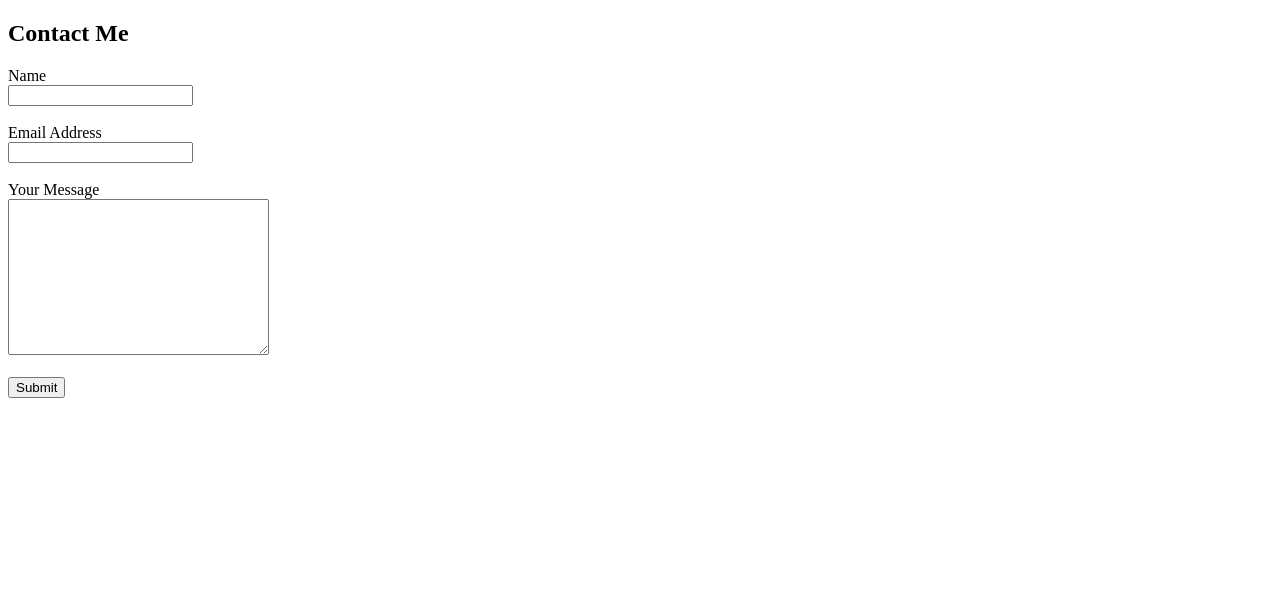
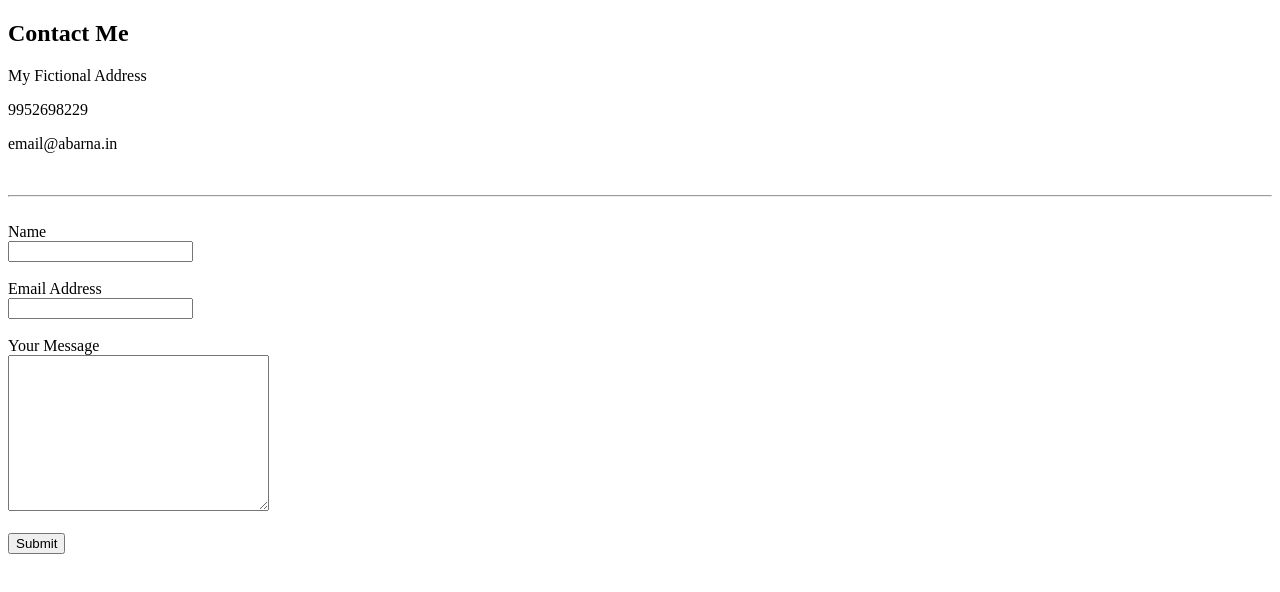
Before and after one commit to abarnavelusamy/cv, a plain HTML site: page contact.html in a window 1280 px wide. Drawn offline with Linux system fonts and the light colour scheme.

Commit message:
adding html

```diff
--- a/contact.html
+++ b/contact.html
@@ -7,6 +7,15 @@
 </head>
 <body>
 	<h2>Contact Me</h2>
+
+	<p>My Fictional Address</p>
+
+	<p>9952698229</p>
+
+	<p>email@abarna.in</p>
+	<br>
+	<hr>
+	<br>
 	<form action="mailto:abarnavelusamy445@gmail.com" method="post" enctype="text/plain">
 		<label>Name</label><br>
 		<input type="text" name="Enter your name" value=""><br>
```
